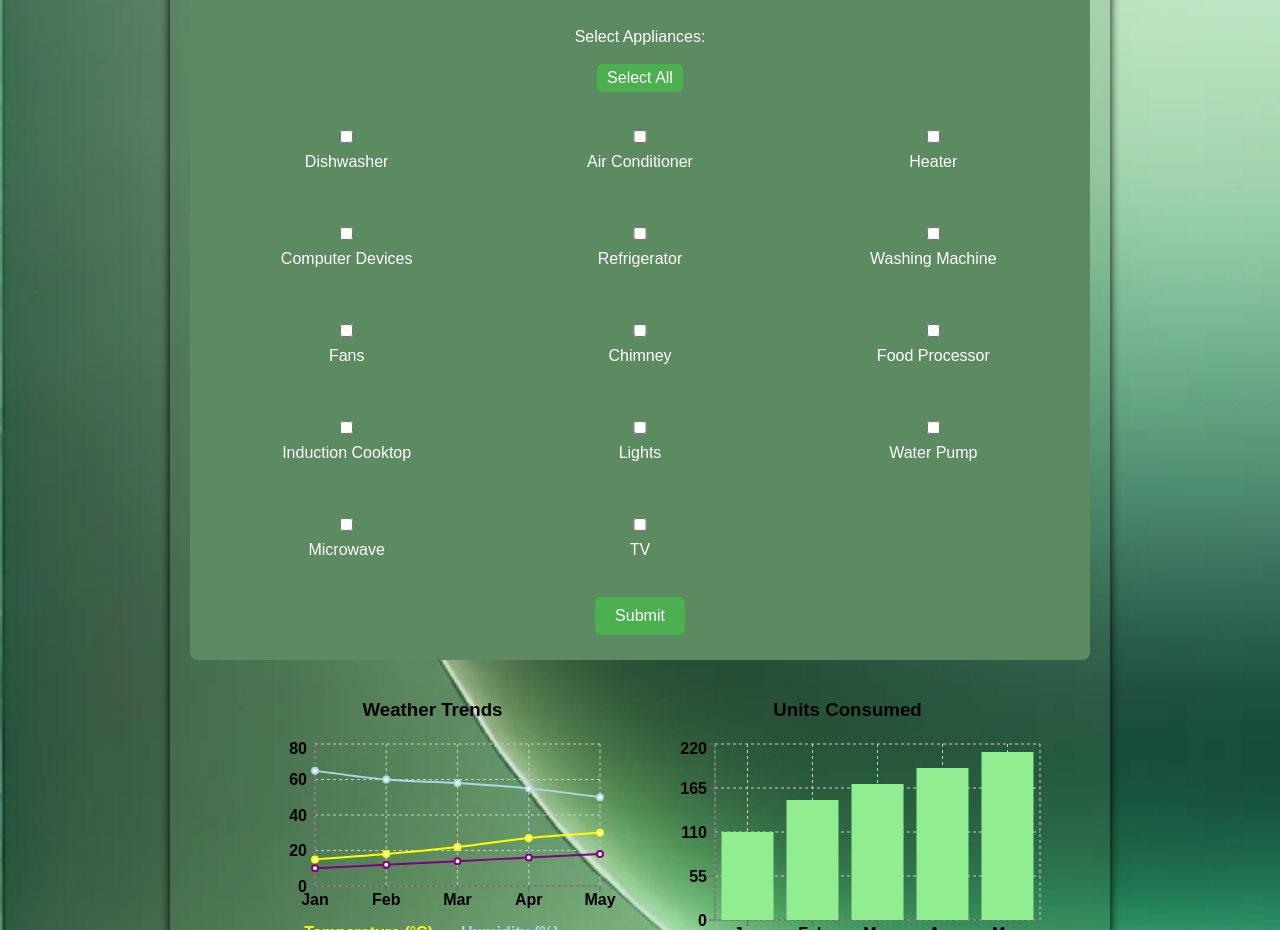
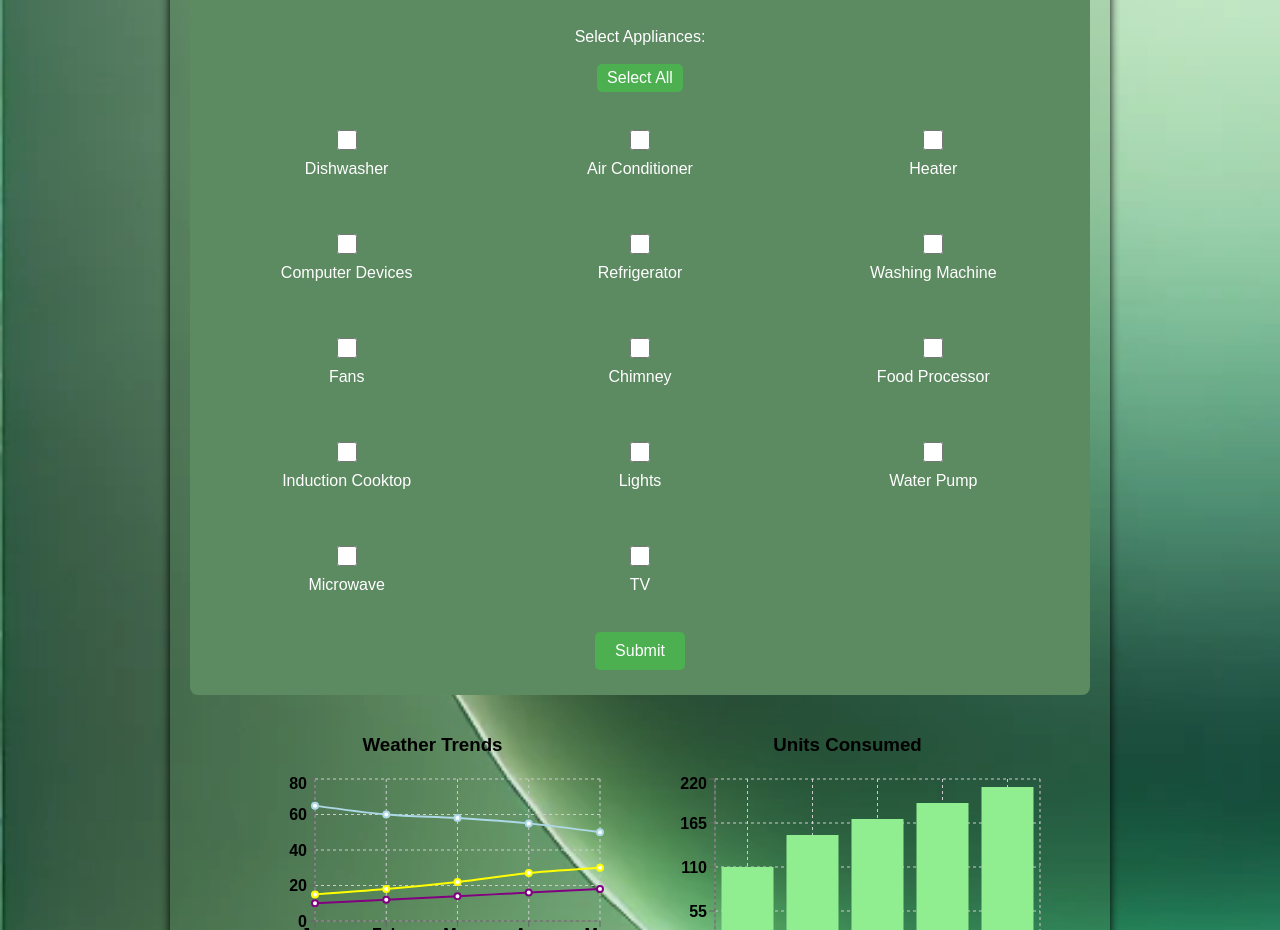
Before and after one commit to Krishnapriya-prasannan/Energy_Consumption_Model, a React (Create React App) app in the folder Frontend/energy-app/: page / in a window 1280 px wide. Shown: the part 880-1810 px from the top of the page. Built offline with nearby package versions, Linux system fonts and the light colour scheme.

Commit message:
checkbox

```diff
--- a/Frontend/energy-app/src/components/EnergyApp.css
+++ b/Frontend/energy-app/src/components/EnergyApp.css
@@ -178,3 +178,8 @@ button:disabled {
   margin-bottom: 10px;
   border-radius: 5px;
 }
+
+input[type="checkbox"] {
+  width: 20px;
+  height: 20px;
+}
```
